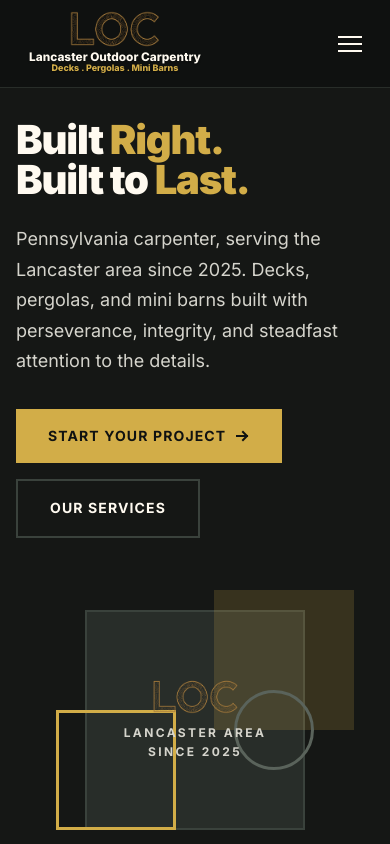
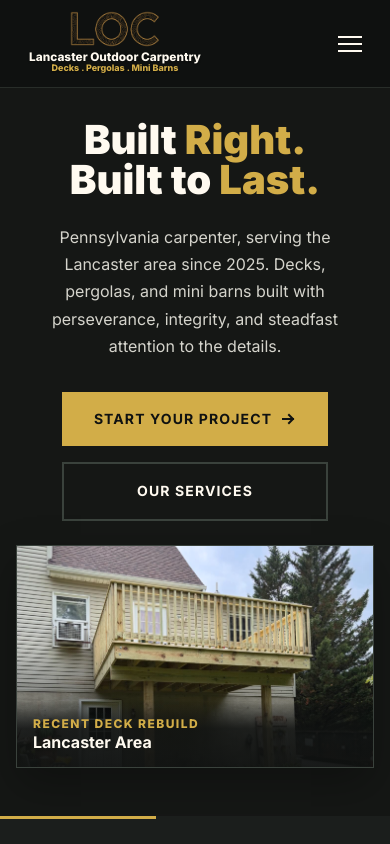
Before and after one commit to Smoketown-Software/Lancaster-Outdoor-Carpentry, a React (Vite) app: page / in a window 390 px wide. Shown: the top 844 px of the page. Built offline with nearby package versions, Linux system fonts and the light colour scheme.

Commit message:
Adds images to site

```diff
--- a/src/components/About.css
+++ b/src/components/About.css
@@ -12,38 +12,54 @@
 
 .about-visual {
   position: relative;
-  height: 480px;
+  min-height: 520px;
 }
 
-.about-image-block {
+.about-media-frame {
   position: absolute;
+  inset: 0 12% 0 0;
+  overflow: hidden;
   background-color: var(--bg-elevated);
   border: 1px solid var(--charcoal-600);
+  box-shadow: 0 24px 62px rgba(0, 0, 0, 0.24);
 }
 
-.about-image-block-main {
+.about-media-frame::after {
+  content: '';
+  position: absolute;
+  inset: 0;
+  background: linear-gradient(180deg, rgba(16, 18, 17, 0.02) 42%, rgba(16, 18, 17, 0.62) 100%);
+  pointer-events: none;
+}
+
+.about-video {
   width: 100%;
   height: 100%;
-  display: flex;
-  align-items: center;
-  justify-content: center;
+  object-fit: cover;
+  object-position: center;
+  filter: saturate(0.94) contrast(1.05);
 }
 
-.about-image-block-main svg {
-  width: 120px;
-  height: 120px;
-  stroke: var(--brass-600);
-  fill: none;
-  stroke-width: 1;
+.about-media-label {
+  position: absolute;
+  left: var(--space-6);
+  bottom: var(--space-6);
+  z-index: 1;
+  font-size: var(--font-size-xs);
+  font-weight: 800;
+  letter-spacing: 0.18em;
+  text-transform: uppercase;
+  color: var(--accent);
 }
 
 .about-accent-bar {
   position: absolute;
   bottom: 0;
   left: 0;
-  width: 60%;
+  width: 48%;
   height: 6px;
   background-color: var(--accent);
+  z-index: 2;
 }
 
 .about-content {
@@ -98,14 +114,45 @@
 @media (max-width: 768px) {
   .about-grid {
     grid-template-columns: 1fr;
-    gap: var(--space-10);
+    gap: var(--space-8);
   }
 
   .about-visual {
-    height: 320px;
+    min-height: auto;
+  }
+
+  .about-media-frame {
+    position: relative;
+    inset: auto;
+    width: 100%;
+    aspect-ratio: 4 / 3;
+    box-shadow: 0 18px 42px rgba(0, 0, 0, 0.26);
+  }
+
+  .about-video {
+    object-position: center 30%;
+  }
+
+  .about-media-label {
+    left: var(--space-4);
+    right: var(--space-4);
+    bottom: var(--space-4);
+    letter-spacing: 0.12em;
+  }
+
+  .about-accent-bar {
+    bottom: -6px;
+    width: 38%;
+    height: 4px;
   }
 
   .about-values {
     grid-template-columns: 1fr;
   }
 }
+
+@media (max-width: 420px) {
+  .about-media-frame {
+    aspect-ratio: 1 / 1;
+  }
+}
--- a/src/components/About.jsx
+++ b/src/components/About.jsx
@@ -15,10 +15,19 @@ export default function About() {
     <section className="about section" id="about">
       <div className="container about-grid">
         <div className="about-visual" ref={visualRef}>
-          <div className="about-image-block about-image-block-main reveal visible">
-            <svg viewBox="0 0 24 24">
-              <path d="M2 22h20M4 22V10l8-7 8 7v12M9 22v-6h6v6" />
-            </svg>
+          <div className="about-media-frame reveal visible">
+            <video
+              className="about-video"
+              aria-label="Lancaster Outdoor Carpentry project work video"
+              autoPlay
+              loop
+              muted
+              playsInline
+              preload="metadata"
+            >
+              <source src="/lancaster-carpentry-process.mp4" type="video/mp4" />
+            </video>
+            <div className="about-media-label">On-Site Craftsmanship</div>
           </div>
           <div className="about-accent-bar" />
         </div>
--- a/src/components/Hero.css
+++ b/src/components/Hero.css
@@ -25,7 +25,7 @@
   font-size: var(--font-size-6xl);
   font-weight: 900;
   line-height: 1.0;
-  letter-spacing: -0.03em;
+  letter-spacing: 0;
   margin-bottom: var(--space-8);
 }
 
@@ -87,82 +87,96 @@
   color: var(--accent);
 }
 
-/* Geometric visual block */
 .hero-visual {
   position: relative;
   display: flex;
   align-items: center;
   justify-content: center;
-  height: 430px;
+  min-height: 520px;
 }
 
-.hero-block {
-  position: absolute;
-  background-color: var(--charcoal-700);
-  transition: transform var(--duration-slow) var(--ease-mechanical);
-}
-
-.hero-block-1 {
-  width: 320px;
-  height: 320px;
-  top: 50%;
-  left: 50%;
-  transform: translate(-50%, -50%);
-  background-color: var(--bg-elevated);
-  border: 2px solid var(--charcoal-600);
-}
-
-.hero-block-2 {
-  width: 200px;
-  height: 200px;
-  top: 20px;
-  right: 20px;
-  background-color: var(--accent);
-  opacity: 0.18;
-}
-
-.hero-block-3 {
-  width: 120px;
-  height: 120px;
-  bottom: 40px;
-  left: 40px;
-  border: 3px solid var(--accent);
-  background: transparent;
-}
-
-.hero-block-circle {
-  width: 80px;
-  height: 80px;
-  border-radius: 50%;
-  border: 3px solid var(--charcoal-500);
-  background: transparent;
-  bottom: 100px;
-  right: 60px;
-}
-
-.hero-block-center {
-  position: absolute;
-  top: 50%;
-  left: 50%;
-  transform: translate(-50%, -50%);
-  text-align: center;
+.hero-photo-frame {
+  position: relative;
+  width: min(100%, 480px);
+  aspect-ratio: 4 / 5;
+  overflow: hidden;
+  border: 1px solid var(--charcoal-500);
+  background-color: var(--charcoal-800);
+  box-shadow: 0 28px 70px rgba(0, 0, 0, 0.28);
   z-index: 2;
 }
 
-.hero-block-center-logo {
-  width: 110px;
-  height: 45px;
-  object-fit: contain;
-  margin: 0 auto;
+.hero-photo-frame::before {
+  content: '';
+  position: absolute;
+  inset: 0;
+  background: linear-gradient(180deg, transparent 45%, rgba(16, 18, 17, 0.78) 100%);
+  z-index: 1;
+  pointer-events: none;
 }
 
-.hero-block-center-text {
+.hero-photo {
+  width: 100%;
+  height: 100%;
+  object-fit: cover;
+  object-position: center top;
+  filter: saturate(0.95) contrast(1.04);
+}
+
+.hero-photo-caption {
+  position: absolute;
+  left: var(--space-6);
+  right: var(--space-6);
+  bottom: var(--space-6);
+  display: flex;
+  align-items: flex-end;
+  justify-content: space-between;
+  gap: var(--space-4);
+  z-index: 2;
+}
+
+.hero-photo-caption span,
+.hero-photo-caption strong {
+  display: block;
+  line-height: 1.1;
+}
+
+.hero-photo-caption span {
   font-size: var(--font-size-xs);
-  font-weight: 700;
-  letter-spacing: 0.2em;
+  font-weight: 800;
+  letter-spacing: 0.18em;
   text-transform: uppercase;
-  color: var(--text-secondary);
-  margin-top: var(--space-2);
+  color: var(--accent);
+}
+
+.hero-photo-caption strong {
+  font-size: var(--font-size-xl);
+  color: var(--bone-300);
+}
+
+.hero-photo-accent {
+  position: absolute;
+  border: 1px solid var(--charcoal-600);
+  background-color: var(--charcoal-800);
+  z-index: 1;
+}
+
+.hero-photo-accent-top {
+  width: 42%;
+  height: 38%;
+  top: 6%;
+  right: 0;
+  background-color: rgba(210, 173, 72, 0.14);
+  border-color: rgba(210, 173, 72, 0.34);
+}
+
+.hero-photo-accent-bottom {
+  width: 46%;
+  height: 28%;
+  bottom: 4%;
+  left: 0;
+  border: 3px solid var(--accent);
+  background: transparent;
 }
 
 @media (max-width: 900px) {
@@ -180,21 +194,13 @@
   }
 
   .hero-description {
+    max-width: 31ch;
+    font-size: var(--font-size-base);
     margin-bottom: var(--space-8);
   }
 
   .hero-visual {
-    height: 360px;
-  }
-
-  .hero-block-1 {
-    width: 260px;
-    height: 260px;
-  }
-
-  .hero-block-2 {
-    width: 160px;
-    height: 160px;
+    min-height: 430px;
   }
 }
 
@@ -202,26 +208,27 @@
   .hero {
     align-items: flex-start;
     padding-top: calc(var(--nav-height) + var(--space-8));
-    padding-bottom: var(--space-16);
+    padding-bottom: var(--space-12);
   }
 
   .hero-grid {
     grid-template-columns: 1fr;
-    gap: var(--space-8);
+    gap: var(--space-6);
+    justify-items: center;
+  }
+
+  .hero-content {
+    display: flex;
+    flex-direction: column;
+    align-items: center;
+    width: 100%;
+    text-align: center;
   }
 
   .hero-visual {
-    height: 300px;
-  }
-
-  .hero-block-1 {
-    width: 220px;
-    height: 220px;
-  }
-
-  .hero-block-2 {
-    width: 140px;
-    height: 140px;
+    min-height: auto;
+    justify-content: center;
+    width: 100%;
   }
 
   .hero-heading {
@@ -230,17 +237,67 @@
   }
 
   .hero-description {
+    margin-left: auto;
+    margin-right: auto;
     margin-bottom: var(--space-8);
   }
 
-  .hero-block-center-logo {
-    width: 88px;
-    height: 36px;
+  .hero-photo-frame {
+    width: 100%;
+    aspect-ratio: 16 / 10;
+    border-color: var(--charcoal-600);
+    box-shadow: 0 18px 42px rgba(0, 0, 0, 0.28);
+  }
+
+  .hero-photo {
+    object-position: center 28%;
+  }
+
+  .hero-photo-caption {
+    left: 0;
+    right: 0;
+    bottom: 0;
+    align-items: flex-start;
+    flex-direction: column;
+    padding: var(--space-4);
+    gap: var(--space-1);
+    background: linear-gradient(180deg, transparent 0%, rgba(16, 18, 17, 0.82) 42%);
+  }
+
+  .hero-photo-caption span {
+    max-width: 100%;
+    letter-spacing: 0.12em;
+  }
+
+  .hero-photo-caption strong {
+    font-size: var(--font-size-lg);
+    text-align: left;
+  }
+
+  .hero-photo-accent-top {
+    display: none;
+  }
+
+  .hero-photo-accent-bottom {
+    display: none;
   }
 
   .hero-actions {
     flex-direction: column;
-    align-items: flex-start;
+    align-items: center;
+    width: 100%;
+  }
+
+  .btn-primary,
+  .btn-secondary {
+    justify-content: center;
+    min-width: min(100%, 266px);
   }
 
 }
+
+@media (max-width: 420px) {
+  .hero-photo-caption strong {
+    font-size: var(--font-size-base);
+  }
+}
--- a/src/components/Hero.jsx
+++ b/src/components/Hero.jsx
@@ -1,4 +1,3 @@
-import locLogo from '../assets/loc-logo-transparent.png'
 import './Hero.css'
 
 export default function Hero() {
@@ -29,14 +28,19 @@ export default function Hero() {
         </div>
 
         <div className="hero-visual">
-          <div className="hero-block hero-block-1" />
-          <div className="hero-block hero-block-2" />
-          <div className="hero-block hero-block-3" />
-          <div className="hero-block hero-block-circle" />
-          <div className="hero-block-center">
-            <img className="hero-block-center-logo" src={locLogo} alt="" aria-hidden="true" />
-            <div className="hero-block-center-text">Lancaster Area Since 2025</div>
-          </div>
+          <div className="hero-photo-accent hero-photo-accent-top" />
+          <figure className="hero-photo-frame">
+            <img
+              src="/lancaster-deck-before-after.jpg"
+              alt="Elevated wood deck and railing built on the back of a Lancaster area home"
+              className="hero-photo"
+            />
+            <figcaption className="hero-photo-caption">
+              <span>Recent Deck Rebuild</span>
+              <strong>Lancaster Area</strong>
+            </figcaption>
+          </figure>
+          <div className="hero-photo-accent hero-photo-accent-bottom" />
         </div>
       </div>
     </section>
```
Also changed, not shown: public/lancaster-deck-before-after.jpg (added), 1 other file (tests, documents, lock files or other folders).
